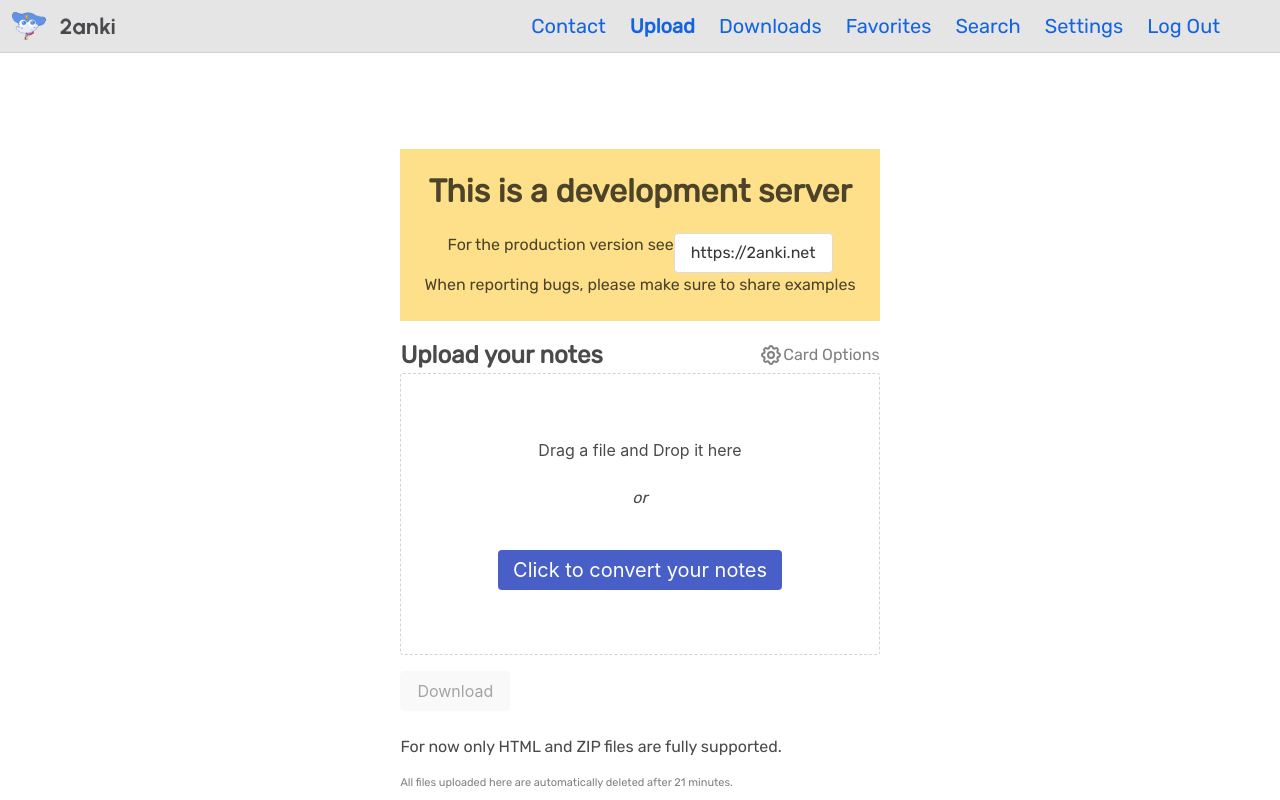
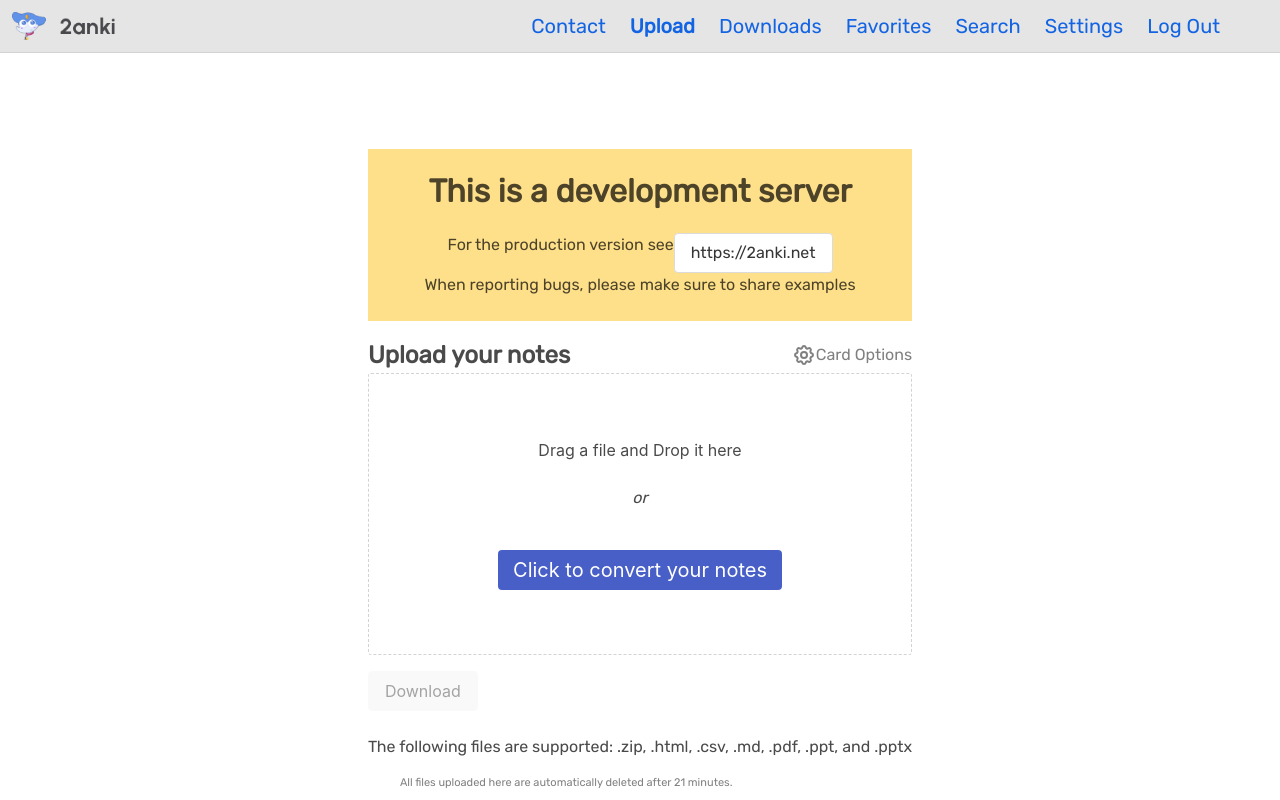
Before and after one commit to 2anki/web, a React app: page /upload in a window 1280 px wide. Shown: the top 800 px of the page. Built offline with nearby package versions, Linux system fonts and the light colour scheme; no server answers.

Commit message:
docs: mention supported files

```diff
--- a/src/lib/text/app.document.json
+++ b/src/lib/text/app.document.json
@@ -14,7 +14,6 @@
   "navigation.page.settings": "Settings",
   "downloads.empty": "You have no downloads!",
   "upload.page.title": "Upload your notes",
-  "upload.page.subtitle": "For now only HTML and ZIP files are fully supported.",
   "pricing.page.title": "Our Pricing Plans",
   "navigation.settings": "Settings",
   "card.options": "Card Options",
--- a/src/pages/UploadPage/UploadPage.tsx
+++ b/src/pages/UploadPage/UploadPage.tsx
@@ -11,11 +11,12 @@ import {
   ImportTitle,
   InfoMessage,
   CardOptionsLink,
-  UploadContainer
+  UploadContainer,
 } from './styled';
 import { Main, PageContainer } from '../../components/styled';
 import { ErrorHandlerType } from '../../components/errors/helpers/getErrorMessage';
 import { getVisibleText } from '../../lib/text/getVisibleText';
+import getAcceptedContentTypes from './helpers/getAcceptedContentTypes';
 
 interface Props {
   setErrorMessage: ErrorHandlerType;
@@ -29,6 +30,14 @@ export function UploadPage({ setErrorMessage }: Props) {
   const [showCardOptionsModal, setShowCardOptionsModal] = useState(
     view === 'template' || view === 'deck-options' || view === 'card-options'
   );
+
+  const readableSupportedFiles = getAcceptedContentTypes()
+    .split(',')
+    .map((type, index, array) => {
+      if (index === array.length - 1) return `and ${type}`;
+      return type;
+    })
+    .join(', ');
 
   return (
     <PageContainer>
@@ -46,7 +55,8 @@ export function UploadPage({ setErrorMessage }: Props) {
           </FlexColumn>
           <div className="container">
             <UploadForm setErrorMessage={setErrorMessage} />
-            <p>{getVisibleText('upload.page.subtitle')}</p>
+            <p>The following files are supported: {readableSupportedFiles}</p>
+
             <InfoMessage>
               All files uploaded here are automatically deleted after 21
               minutes.
```
